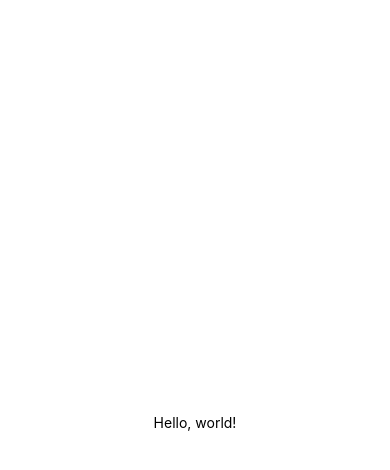
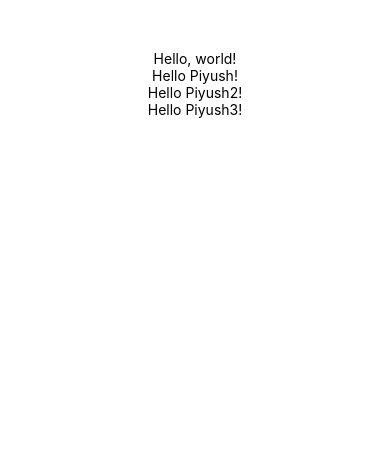
Before and after one commit to pdhimate/TWApp, a React Native app: screen / in a window 390 px wide. Shown: the top 470 px of the page. Built offline with nearby package versions, Linux system fonts and the light colour scheme.

Commit message:
Used a prop in a component

```diff
--- a/App.js
+++ b/App.js
@@ -1,11 +1,15 @@
 import React, { Component } from 'react';
 import { Text, View } from 'react-native';
+import { Greeting } from "./components/prop";
 
 export default class HelloWorldApp extends Component {
   render() {
     return (
-      <View style={{ flex: 1, justifyContent: "center", alignItems: "center" }}>
+      <View style={{ alignItems: 'center', top: 50 }}>
         <Text>Hello, world!</Text>
+        <Greeting name="Piyush"></Greeting>
+        <Greeting name="Piyush2"></Greeting>
+        <Greeting name="Piyush3"></Greeting>
       </View>
     );
   }
--- /dev/null
+++ b/components/prop.js
@@ -0,0 +1,12 @@
+import React, { Component } from 'react';
+import { Text, View } from 'react-native';
+
+export class Greeting extends Component {
+  render() {
+    return (
+      <View style={{alignItems: 'center'}}>
+        <Text>Hello {this.props.name}!</Text>
+      </View>
+    );
+  }
+}
```
